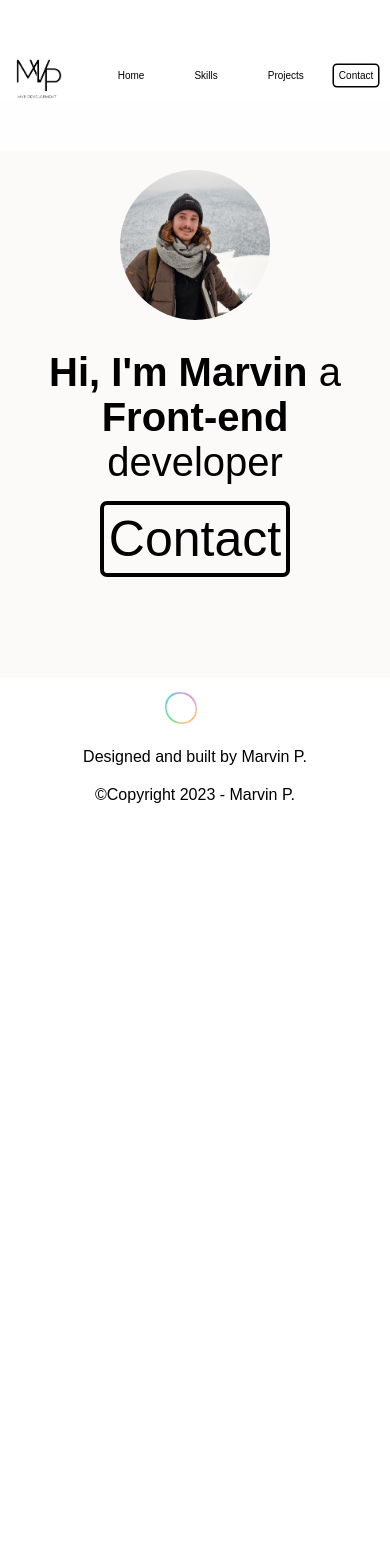
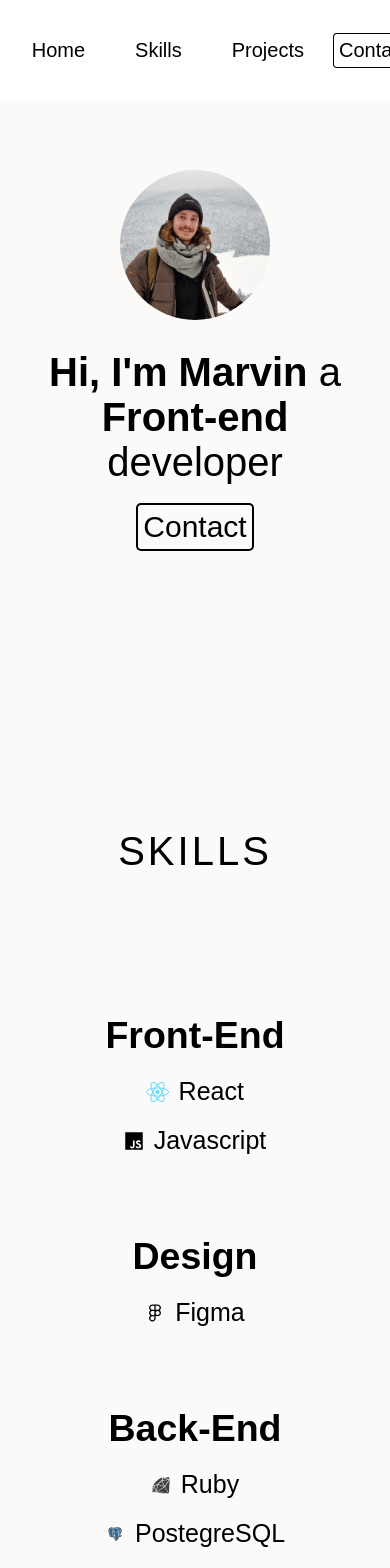
Before and after one commit to Homarv/myportfolio, a React (Create React App) app: page / in a window 390 px wide. Shown: the top 1568 px of the page. Before the commit the page ends 844 px from the top, so only its background shows below. Built offline with nearby package versions, Linux system fonts and the light colour scheme.

Commit message:
responsive skills and projects scss

```diff
--- a/src/pages/Home.js
+++ b/src/pages/Home.js
@@ -10,11 +10,11 @@ const Home = () => {
   return (
     <div>
       <Banner/>
-      {/* <Titles title="SKILLS" id="skills" />
+      <Titles title="SKILLS" id="skills" />
       <Skills/>
       <Titles title="PROJECTS" id="project"/>
       <Projects/>
-      <Titles title="CONTACT" id="contact"/>
+      {/* <Titles title="CONTACT" id="contact"/>
       <Contact /> */}
     </div>
   );
--- a/src/styles/components/btn.scss
+++ b/src/styles/components/btn.scss
@@ -28,3 +28,20 @@
 .btn__banner:hover{
   box-shadow: rgba(0, 0, 0, 0.88) -7px 7px;
 }
+
+
+@media (max-width: $tablette) {
+  .btn{
+    box-shadow: rgb(0 0 0) 0px 0px 0px 1px;
+    &__banner{
+    font-size: 30px;
+    box-shadow: rgb(0 0 0) 0px 0px 0px 2px;
+    }
+  }
+
+}
+
+
+@media (max-width: $mobile ) {
+
+}
--- a/src/styles/components/navbar.scss
+++ b/src/styles/components/navbar.scss
@@ -1,3 +1,5 @@
+@import '../responsivesvalues.scss';
+
 .navbar{
   display: flex;
   justify-content:space-between;
@@ -38,14 +40,14 @@
 
 @media (max-width: $tablette) {
   .navbar{
-    font-size: 10px;
+    font-size: 20px;
   }
 }
 
 
 @media (max-width: $mobile ) {
   .navbar{
-    font-size: 10px;
+    height: 100px;
   }
   .logo-container{
     width: 50px;
--- a/src/styles/components/projects.scss
+++ b/src/styles/components/projects.scss
@@ -13,7 +13,7 @@
   width: 300px;
   min-width: 300px;
   max-width: 300px;
-  margin: 30px;
+  margin: 30px 10px 10px 0px;
   &__image {
     width: 100%;
     height: 100%;
@@ -71,3 +71,29 @@
   font-size: 35px;
   opacity: 0;
 }
+
+
+@media (max-width: $tablette) {
+
+  .projects{
+    justify-content: center;
+  }
+
+  .project-card {
+    height: 250px;
+    width: 250px;
+    min-width: 250px;
+    max-width: 250px;
+  }
+}
+
+
+@media (max-width: $mobile ) {
+  .project-card {
+  height: 300px;
+  width: 300px;
+  min-width: 300px;
+  max-width: 300px;
+  }
+
+}
--- a/src/styles/components/skills.scss
+++ b/src/styles/components/skills.scss
@@ -1,23 +1,24 @@
 .skills{
   display: flex;
   justify-content: space-between;
+  flex-wrap: wrap;
   &__categories{
     font-size: 25px;
     text-align: center;
+    margin: 40px;
   }
 }
 
-@media (max-width: $tablette) {
-  .navbar{
-    font-size: 10px;
+@media (max-width: $tablette ) {
+  .skills{
+    justify-content: center;
   }
+
 }
-
 
 @media (max-width: $mobile ) {
   .skills{
-    display: flex;
-    flex-direction: column;
+    justify-content: center;
   }
 
 }
```
Also changed, not shown: src/styles/components/contact.scss (+9 -0 lines), src/styles/components/footer.scss (+9 -0 lines), src/styles/components/titles.scss (+9 -0 lines).
